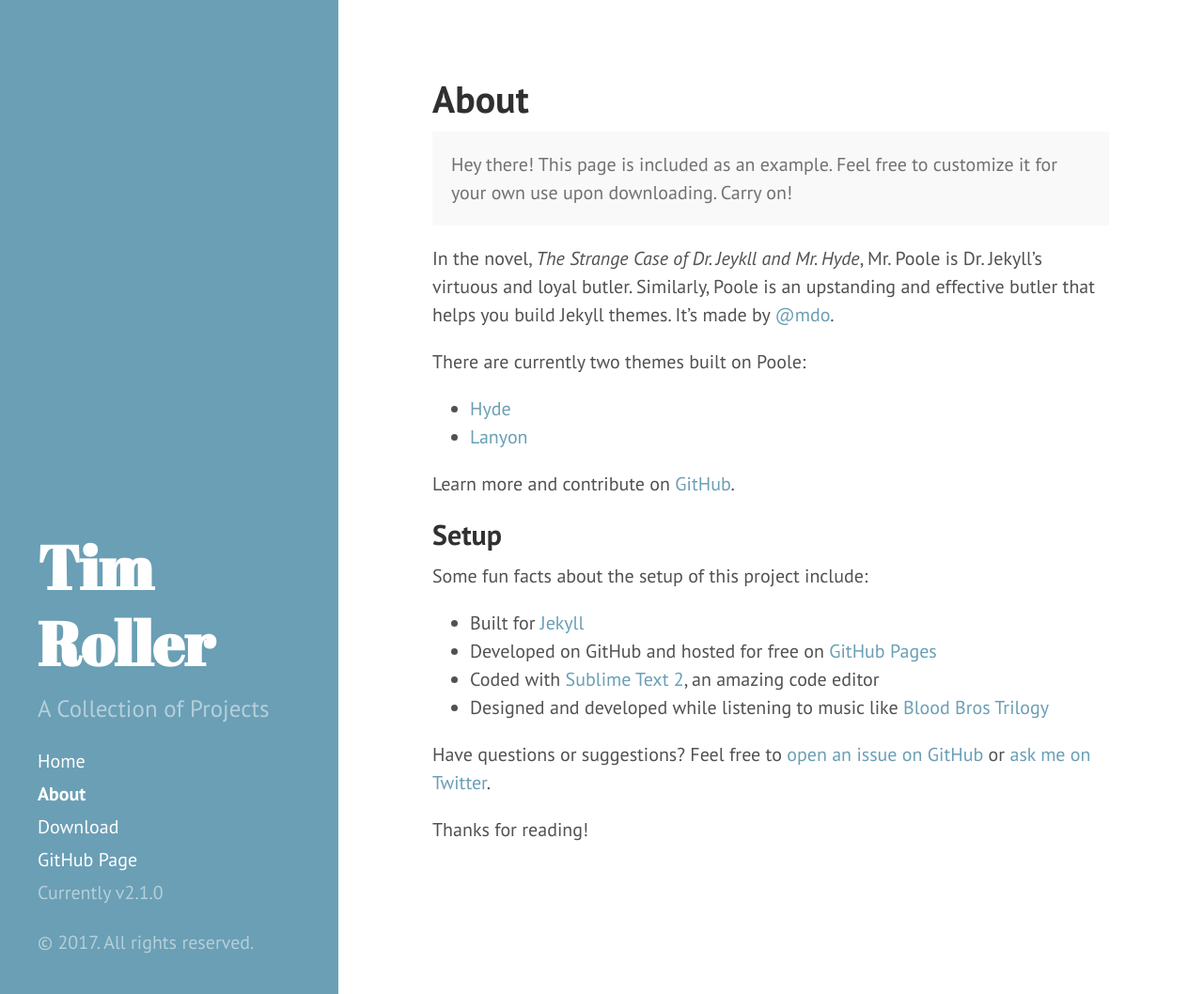
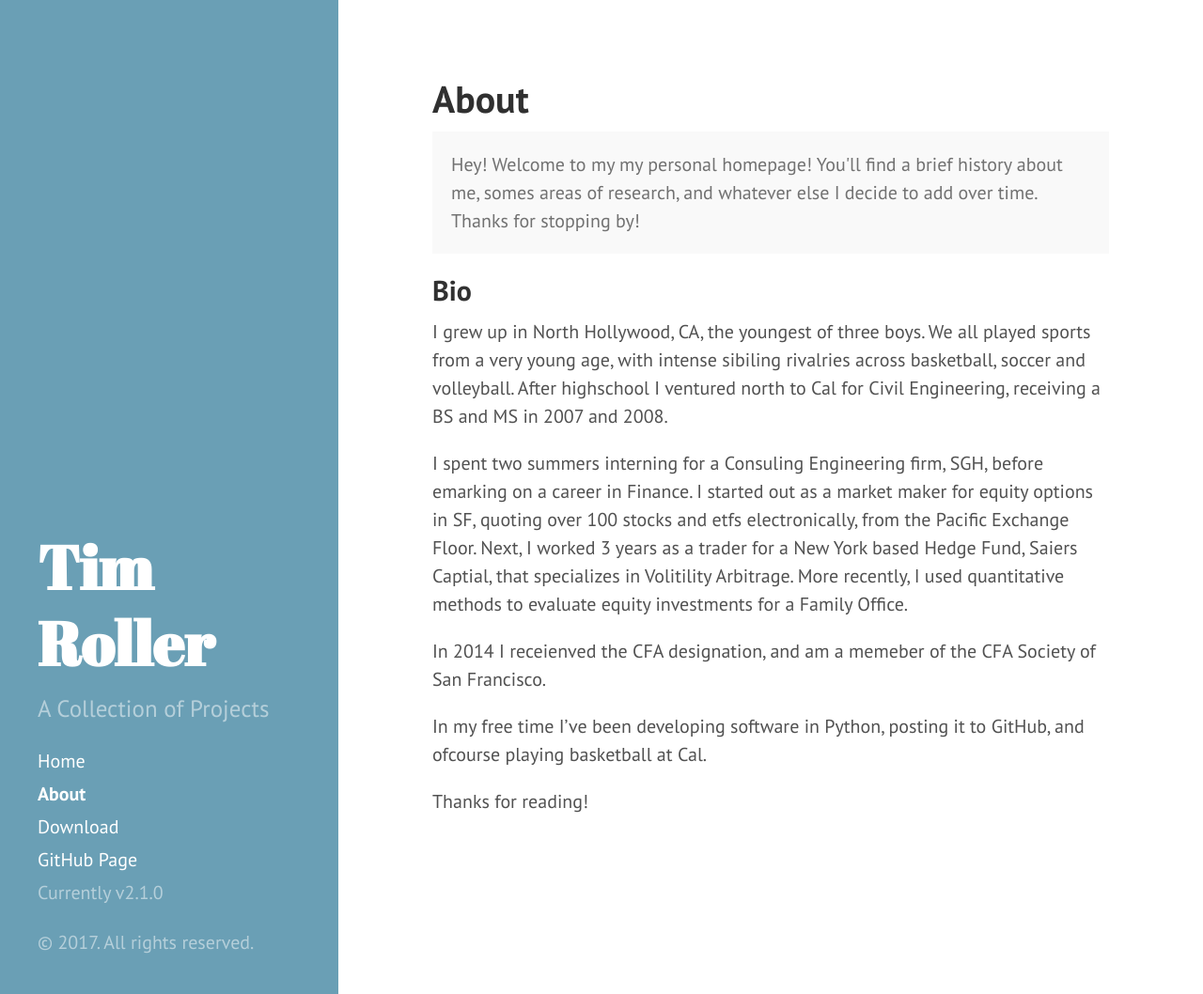
Before and after one commit to TimRoller/TimRoller.github.io, a Jekyll site: the page built from about.md, in a window 1280 px wide and 1058 px high. Shown: the whole window at 94% size. Built offline with Jekyll 4.4.1, drawn with Linux system fonts in a browser that asks for light colours.

Commit message:
Update about.md

```diff
--- a/about.md
+++ b/about.md
@@ -4,27 +4,20 @@ title: About
 ---
 
 <p class="message">
-  Hey there! This page is included as an example. Feel free to customize it for your own use upon downloading. Carry on!
+  Hey! Welcome to my my personal homepage! You'll find a brief history about me, somes areas of research, and whatever else I decide to add over time. Thanks for stopping by!
 </p>
 
-In the novel, *The Strange Case of Dr. Jeykll and Mr. Hyde*, Mr. Poole is Dr. Jekyll's virtuous and loyal butler. Similarly, Poole is an upstanding and effective butler that helps you build Jekyll themes. It's made by [@mdo](https://twitter.com/mdo).
 
-There are currently two themes built on Poole:
+## Bio
 
-* [Hyde](http://hyde.getpoole.com)
-* [Lanyon](http://lanyon.getpoole.com)
+I grew up in North Hollywood, CA, the youngest of three boys. We all played sports from a very young age, with intense sibiling rivalries  across basketball, soccer and volleyball. After highschool I ventured north to Cal for Civil Engineering, receiving a BS and MS in 2007 and 2008.
 
-Learn more and contribute on [GitHub](https://github.com/poole).
+I spent two summers interning for a Consuling Engineering firm, SGH, before emarking on a career in Finance. I started out as a market maker for equity options in SF, quoting over 100 stocks and etfs electronically, from the Pacific Exchange Floor. Next, I worked 3 years as a trader for a New York based Hedge Fund, Saiers Captial, that specializes in Volitility Arbitrage.  More recently, I used quantitative methods to evaluate equity investments for a Family Office.
 
-## Setup
+In 2014 I receienved the CFA designation, and am a memeber of the CFA Society of San Francisco.
 
-Some fun facts about the setup of this project include:
+In my free time I've been developing software in Python, posting it to GitHub, and ofcourse playing basketball at Cal.
 
-* Built for [Jekyll](http://jekyllrb.com)
-* Developed on GitHub and hosted for free on [GitHub Pages](https://pages.github.com)
-* Coded with [Sublime Text 2](http://sublimetext.com), an amazing code editor
-* Designed and developed while listening to music like [Blood Bros Trilogy](https://soundcloud.com/maddecent/sets/blood-bros-series)
 
-Have questions or suggestions? Feel free to [open an issue on GitHub](https://github.com/poole/issues/new) or [ask me on Twitter](https://twitter.com/mdo).
 
 Thanks for reading!
```
